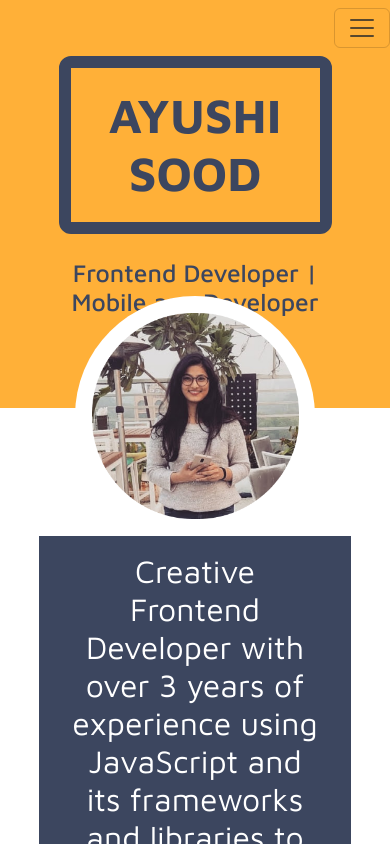
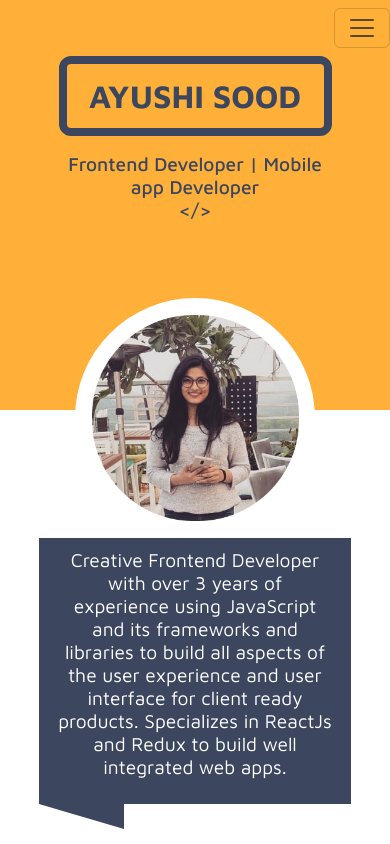
Before and after one commit to ayu-ayushisood/Portfolio, a React (Create React App) app: page / in a window 390 px wide. Shown: the top 844 px of the page. Built offline with nearby package versions, Linux system fonts and the light colour scheme.

Commit message:
add media queries

```diff
--- a/src/Screens/landing/style.css
+++ b/src/Screens/landing/style.css
@@ -18,7 +18,7 @@
     display: flex;
     flex-direction: column;
     align-items: center;
-    height: 22em;
+    height: 42vh;
 }
 
 .top-subsection {
@@ -50,7 +50,7 @@
     background-color: white;
     height: 240px;
     width: 240px;
-    border-radius: 120px;
+    border-radius: 50%;
     display: flex;
     justify-content: center;
     align-items: center;
@@ -78,8 +78,12 @@
     background-color: var(--themeYellow) !important;
 }
 
+.nav-link {
+    font-size: 1.3em;
+}
+
 .nav-link a{
-    color: black !important;
+    color: black;
 }
 
 .nav-item a:hover {
@@ -96,4 +100,50 @@
     height: 0;
     border-top: 45px solid var(--themeBlue);
     border-left: 100px solid transparent;
-  }
+}
+
+/* for large screens like monitors */
+@media only screen and (min-width: 1600px) {
+    .top-section {
+        height: 50vh;
+    }
+    .image-container {
+        height: 500px;
+        width: 500px;
+        margin-top: -16em;
+    }
+    .profile-pic {
+        height: 416px;
+        width: 417px;
+    }
+    .name {
+        font-size: 4em;
+    }
+    .nav-link {
+        font-size: 2em;
+        border: 12px solid var(--themeBlue);
+    }
+}
+
+/* for smaller mobile devices */
+@media only screen and (max-width: 600px) {
+    .name-container {
+        border: 8px solid var(--themeBlue);
+    }
+    .name {
+        font-size: 2em;
+    }
+    .about-container {
+        font-size: 1.2em;
+    }
+    .headline {
+        margin-top: 1em;
+    }
+    .headline h2 {
+        font-size: 1.2rem
+    }
+    .triangle-topright {
+        border-top: 25px solid var(--themeBlue);
+        border-left: 85px solid transparent;
+    }
+}
```
